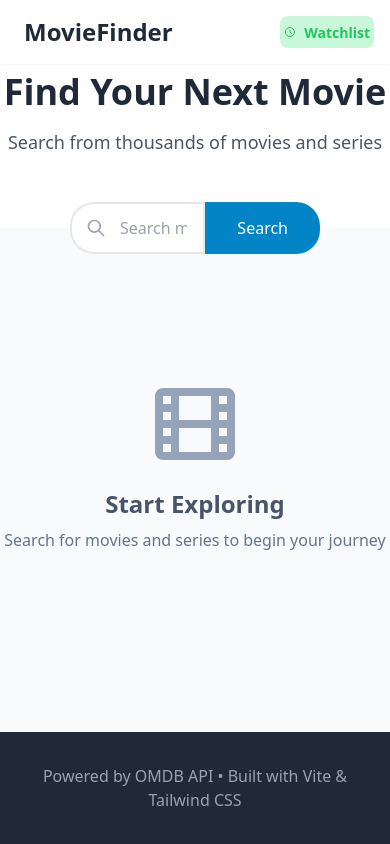
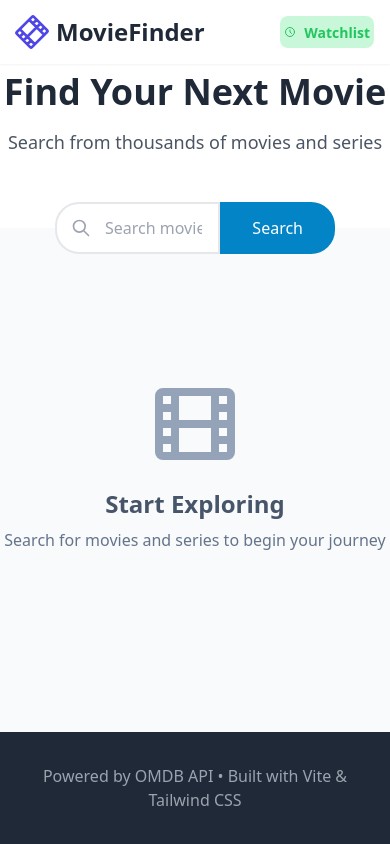
Before and after one commit to Walshwade-dev/wadewatchlist, a website built with Vite: page index.html in a window 390 px wide. Built offline with nearby package versions, Linux system fonts and the light colour scheme.

```diff
--- a/index.html
+++ b/index.html
@@ -17,7 +17,7 @@
       <div class="max-w-7xl mx-auto px-4 py-4 flex items-center justify-between md:justify-around">
         <div class="flex items-center gap-2">
           <span class="-rotate-45">
-            <svg class="hidden md:inline w-8 h-8 text-indigo-600" fill="none" stroke="currentColor" viewBox="0 0 24 24">
+            <svg class="w-8 h-8 text-indigo-600" fill="none" stroke="currentColor" viewBox="0 0 24 24">
               <path stroke-linecap="round" stroke-linejoin="round" stroke-width="2"
                 d="M7 4v16M17 4v16M3 8h4m10 0h4M3 12h18M3 16h4m10 0h4M4 20h16a1 1 0 001-1V5a1 1 0 00-1-1H4a1 1 0 00-1 1v14a1 1 0 001 1z" />
             </svg>
@@ -46,7 +46,7 @@
           <h2 class="text-4xl font-bold text-gray-800 dark:text-slate-200 mb-4">Find Your Next Movie</h2>
           <p class="text-gray-600 text-lg">Search from thousands of movies and series</p>
         </div>
-        <div class="absolute left-1/2 -translate-x-1/2 translate-y-1/2 bottom-0 min-w-[250px] md:max-w-[400px] mx-auto">
+        <div class="absolute left-1/2 -translate-x-1/2 translate-y-1/2 bottom-0 min-w-[280px] md:max-w-[400px] mx-auto">
           <form id="search-form" class="flex w-full">
             <div class="flex-2 relative">
               <input type="text" id="search-input" placeholder="Search movies..."
```
